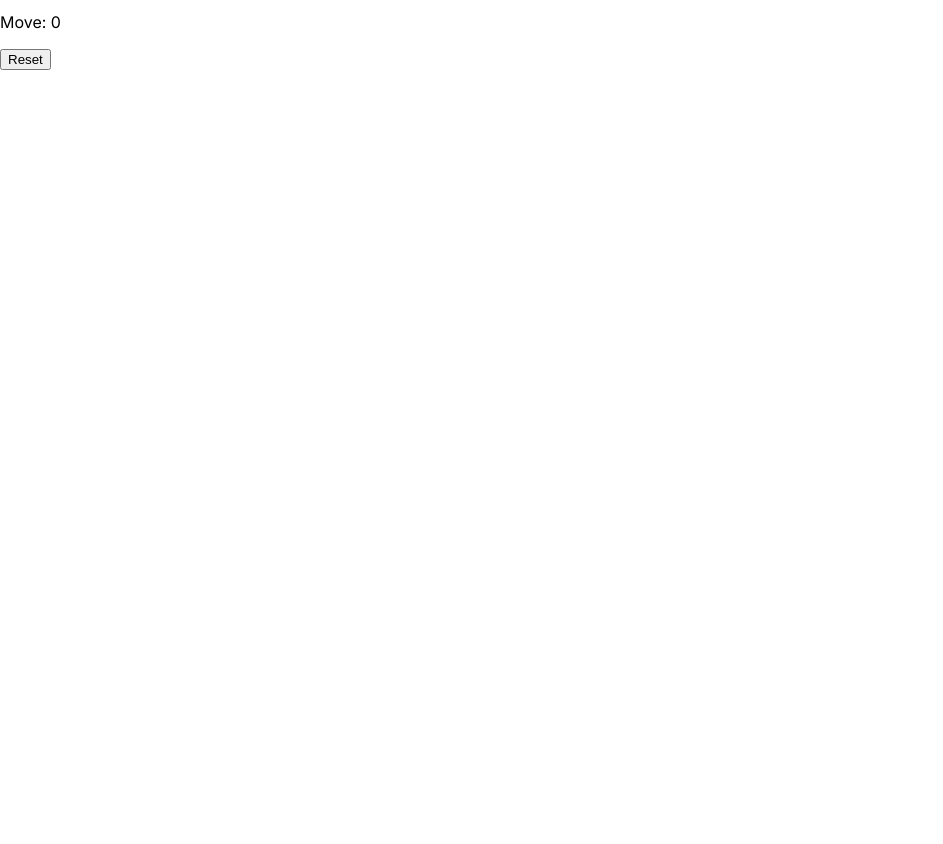
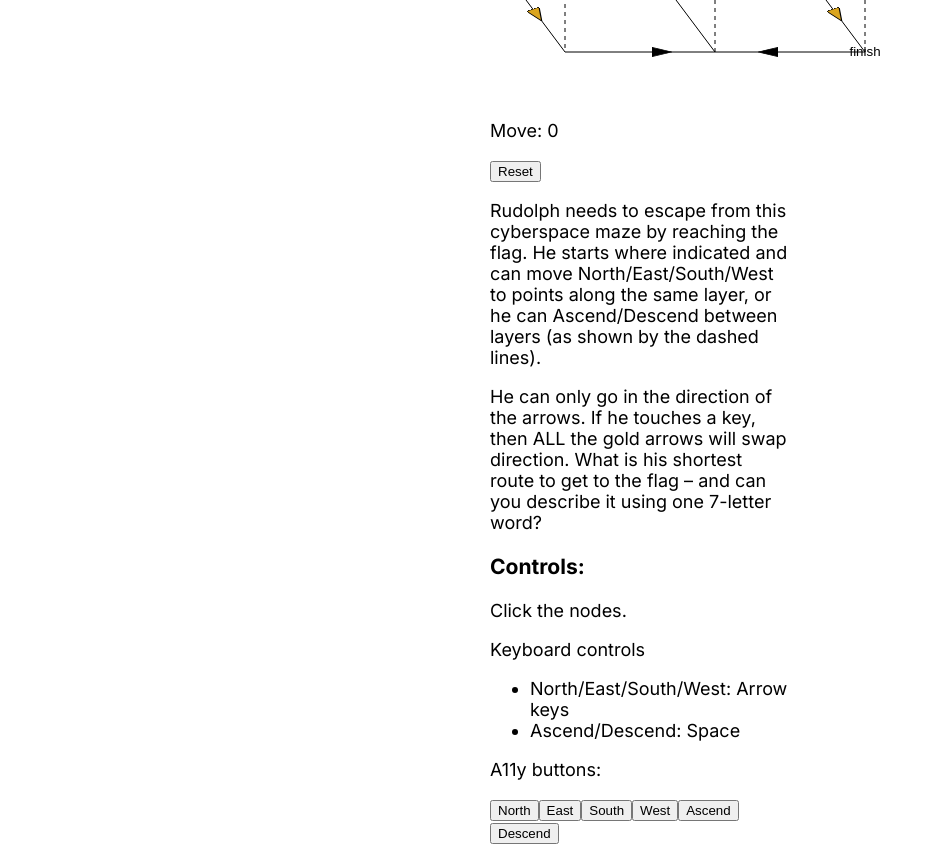
Before and after one commit to atomcorp/gchq, a Next.js app: page /cyber-security in a window 1280 px wide. Shown: the part 460-1304 px from the top of the page, without its empty margins (0-943 px from the left). Before the commit the page ends 800 px from the top, so only its background shows below. Built offline with nearby package versions, Linux system fonts and the light colour scheme.

Commit message:
refactoring and controls

```diff
--- a/app/cyber-security/page.module.css
+++ b/app/cyber-security/page.module.css
@@ -1,4 +1,10 @@
 .container {
+}
+
+.title {
+  max-width: 300px;
+  margin-right: auto;
+  margin-left: auto;
 }
 
 .grid {
@@ -9,6 +15,7 @@
   flex-direction: column-reverse;
   position: relative;
   width: max-content;
+  margin: 0 auto;
 }
 
 .level {
@@ -40,6 +47,11 @@
   z-index: 1;
 }
 
+.cell {
+  background: transparent;
+  border: 0;
+}
+
 .cell:nth-of-type(n + 4) {
   transform: translateX(var(--offset));
 }
@@ -52,3 +64,9 @@
   width: calc(100% + var(--offset));
   height: 100%;
 }
+
+.content {
+  max-width: 300px;
+  margin: 0 auto;
+  font-size: 18px;
+}
--- a/app/cyber-security/page.tsx
+++ b/app/cyber-security/page.tsx
@@ -14,6 +14,7 @@ import {
   dynamicLinePoints,
   invertedDynamicLinePoints,
 } from "@/components/cyber-security/consts";
+import Controls from "@/components/cyber-security/Controls/Controls";
 
 type pointType = "start" | "finish" | "key" | "";
 
@@ -31,6 +32,7 @@ const spring = {
   type: "spring",
   damping: 40,
   stiffness: 300,
+  restDelta: 0.01,
 };
 
 export default function Page() {
@@ -45,15 +47,20 @@ export default function Page() {
   const invertableLinePoints = !state.isInverted
     ? dynamicLinePoints
     : invertedDynamicLinePoints;
-
+  console.log(state.playerPosition);
   return (
     <main className={css.container}>
+      <h1 className={css.title}>Cyber Security</h1>
+      <section className={css.content}>
+        <p>Source: https://www.gchq.gov.uk/news/xmaschallenge2022</p>
+      </section>
       <div className={css.grid}>
         {grid.map((points, level) => (
           <div className={css.level} key={level}>
             {points.map((point, index) => {
               return (
                 <button
+                  tabIndex={-1}
                   ref={index === 0 ? cellRef : null}
                   data-coord={index + "/" + level}
                   className={css.cell}
@@ -71,8 +78,13 @@ export default function Page() {
         ))}
         <div className={css.playerContainer}>
           <motion.div
+            initial={false}
             transition={spring}
-            animate={{ x: x * cellWidth, y: y * cellHeight }}
+            animate={{
+              x: x * cellWidth,
+              y: y * cellHeight,
+              scale: state.playerPosition[1] > 2 ? 1.5 : 1,
+            }}
             className={css.player}
           >
             🦌
@@ -83,11 +95,34 @@ export default function Page() {
           <Line points={invertableLinePoints} color="#DAA520" />
         </div>
       </div>
-      <p>Is won: {state.status === "finish" ? "Won" : ""}</p>
-      <p>Move: {state.moves}</p>
-      <button type="button" onClick={reset}>
-        Reset
-      </button>
+      <section className={css.content}>
+        <p>
+          Move: {state.moves} {state.status === "finish" ? " | Won!" : ""}
+        </p>
+        <button type="button" onClick={reset}>
+          Reset
+        </button>
+
+        <p>
+          Rudolph needs to escape from this cyberspace maze by reaching the
+          flag. He starts where indicated and can move North/East/South/West to
+          points along the same layer, or he can Ascend/Descend between layers
+          (as shown by the dashed lines).
+        </p>
+        <p>
+          He can only go in the direction of the arrows. If he touches a key,
+          then ALL the gold arrows will swap direction. What is his shortest
+          route to get to the flag – and can you describe it using one 7-letter
+          word?
+        </p>
+        <Controls
+          playerPosition={state.playerPosition}
+          handleClick={({ level, index }) => {
+            move([level, index]);
+          }}
+          reset={reset}
+        />
+      </section>
     </main>
   );
 }
--- /dev/null
+++ b/components/cyber-security/Controls/Controls.tsx
@@ -0,0 +1,132 @@
+import { useEffect } from "react";
+
+type Props = {
+  playerPosition: number[];
+  handleClick: (position: { level: number; index: number }) => void;
+  reset: () => void;
+};
+
+const Controls = ({
+  playerPosition: [level, index],
+  handleClick,
+  reset,
+}: Props) => {
+  useEffect(() => {
+    const handleKeyDown = (event: KeyboardEvent) => {
+      switch (event.code) {
+        case "ArrowUp":
+          handleClick({
+            index: index - 3,
+            level,
+          });
+          break;
+        case "ArrowRight":
+          handleClick({
+            index: index + 1,
+            level,
+          });
+          break;
+        case "ArrowDown":
+          handleClick({
+            index: index + 3,
+            level,
+          });
+          break;
+        case "ArrowLeft":
+          handleClick({
+            index: index - 1,
+            level,
+          });
+          break;
+        case "Space":
+          handleClick({
+            level: level === 0 ? 1 : 0,
+            index,
+          });
+          break;
+        case "KeyR":
+          reset();
+          break;
+      }
+    };
+    window.addEventListener("keydown", handleKeyDown);
+    return () => {
+      window.removeEventListener("keydown", handleKeyDown);
+    };
+  }, [handleClick, index, level, reset]);
+
+  return (
+    <section>
+      <h3>Controls:</h3>
+      <p>Click the nodes.</p>
+      <p>Keyboard controls</p>
+      <ul>
+        <li>North/East/South/West: Arrow keys</li>
+        <li>Ascend/Descend: Space</li>
+      </ul>
+      <p>A11y buttons:</p>
+      <button
+        onClick={() => {
+          handleClick({
+            index: index - 3,
+            level,
+          });
+        }}
+      >
+        North
+      </button>
+      <button
+        onClick={() => {
+          handleClick({
+            index: index + 1,
+            level,
+          });
+        }}
+      >
+        East
+      </button>
+      <button
+        onClick={() => {
+          handleClick({
+            index: index + 3,
+            level,
+          });
+        }}
+      >
+        South
+      </button>
+      <button
+        onClick={() => {
+          handleClick({
+            index: index - 1,
+            level,
+          });
+        }}
+      >
+        West
+      </button>
+      <button
+        onClick={() => {
+          handleClick({
+            level: level + 1,
+            index,
+          });
+        }}
+      >
+        Ascend
+      </button>
+      <button
+        onClick={() => {
+          handleClick({
+            level: level - 1,
+            index,
+          });
+        }}
+      >
+        Descend
+      </button>
+    </section>
+  );
+};
+
+export default Controls;
--- a/components/cyber-security/getPlayerPosition.ts
+++ b/components/cyber-security/getPlayerPosition.ts
@@ -31,10 +31,9 @@
  * is itself offset by 50% of the cell width
  */
 
-const getPlayerPosition = (yAndXtoString: string) => {
-  const [y, x] = yAndXtoString.split(",");
-  let xInt = parseInt(x, 10);
-  let yInt = y === "1" ? 0 : 2;
+const getPlayerPosition = ([y, x]: number[]) => {
+  let xInt = x;
+  let yInt = y === 1 ? 0 : 2;
   if (xInt > 2) {
     yInt++;
   }
--- a/components/cyber-security/useGame.tsx
+++ b/components/cyber-security/useGame.tsx
@@ -11,22 +11,22 @@ import {
 type status = "start" | "finish" | "playing";
 
 type stateType = {
-  playerPosition: string;
+  playerPosition: number[];
   isInverted: boolean;
   status: status;
   moves: number;
 };
 
 const initialState: stateType = {
-  playerPosition: "0,0",
+  playerPosition: [0, 0],
   isInverted: false,
   status: "start",
   moves: 0,
 };
 
 const validateMove = (
-  currentPosition: string,
-  nextPosition: string,
+  currentPosition: number[],
+  nextPosition: number[],
   isInverted: boolean
 ) => {
   const proposedMove = [currentPosition, nextPosition].toString();
@@ -53,11 +53,7 @@ const useGame = () => {
     const nextPlayerPositionStringy = nextPlayerPosition.toString();
 
     if (
-      !validateMove(
-        state.playerPosition,
-        nextPlayerPositionStringy,
-        state.isInverted
-      )
+      !validateMove(state.playerPosition, nextPlayerPosition, state.isInverted)
     ) {
       return;
     }
@@ -70,7 +66,7 @@ const useGame = () => {
 
     setState(
       produce(state, (draft) => {
-        draft.playerPosition = nextPlayerPositionStringy;
+        draft.playerPosition = nextPlayerPosition;
         draft.isInverted = isInverted;
         draft.moves++;
         draft.status = !isFinish ? "playing" : "finish";
```
Also changed, not shown: 2 other files (tests, documents, lock files or other folders).
